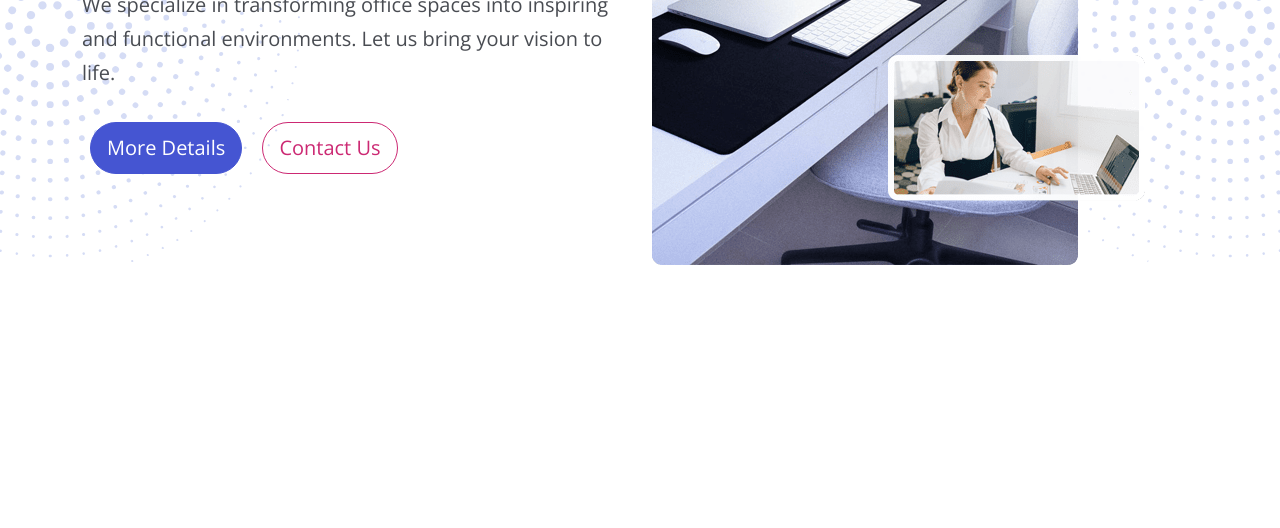
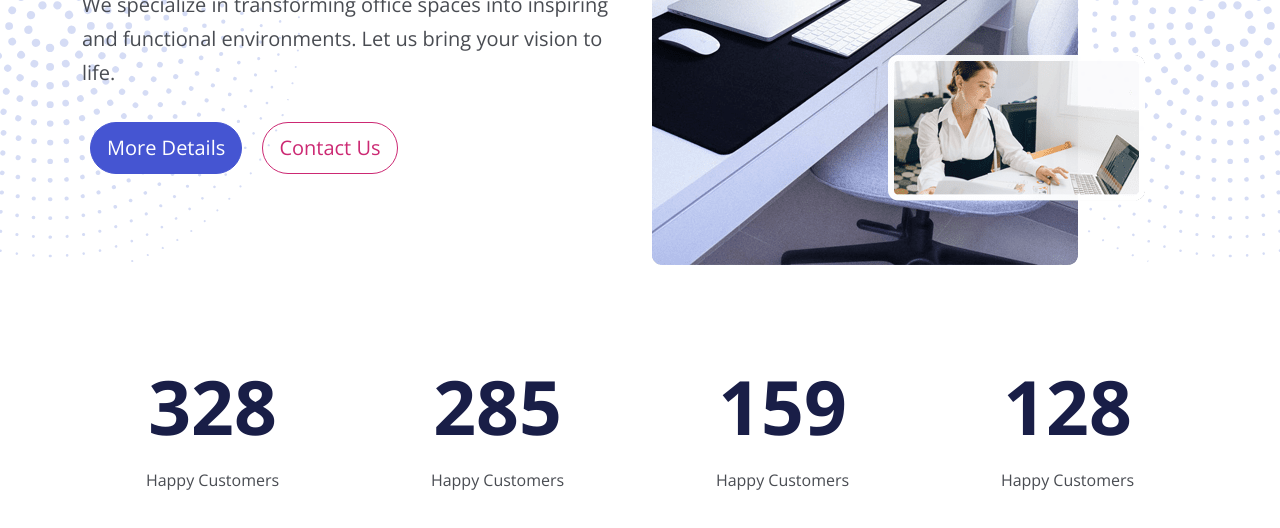
Before and after one commit to utsab420575/yavin-website, a website: page index.html in a window 1280 px wide. Shown: the part 476-1004 px from the top of the page. Before the commit the page ends 800 px from the top, so only its background shows below. Drawn offline with nearby package versions, Linux system fonts and the light colour scheme.

Commit message:
user count

```diff
--- a/index.html
+++ b/index.html
@@ -97,7 +97,32 @@
     </div>
 </header>
 
+<!-- Stats -->
+<section id="stats" class="stats">
+    <div class="container">
+        <div class="row my-6">
+            <div class="col-md-3 com-sm-6 text-center">
+                <h2 class="counter xl-text" data-target="328"></h2>
+                <p>Happy Customers</p>
+            </div>
 
+            <div class="col-md-3 com-sm-6 text-center">
+                <h2 class="counter xl-text" data-target="285"></h2>
+                <p>Happy Customers</p>
+            </div>
+
+            <div class="col-md-3 com-sm-6 text-center">
+                <h2 class="counter xl-text" data-target="159"></h2>
+                <p>Happy Customers</p>
+            </div>
+
+            <div class="col-md-3 com-sm-6 text-center">
+                <h2 class="counter xl-text" data-target="128"></h2>
+                <p>Happy Customers</p>
+            </div>
+        </div>
+    </div>
+</section>
 
 
 
--- a/js/script.js
+++ b/js/script.js
@@ -12,4 +12,47 @@ function userScroll() {
         }
     });
 }
+
+
+// Function to increment and animate the counter values
+function incrementStats() {
+    // Select all elements with the class 'counter'
+    const counters = document.querySelectorAll('.counter');
+
+    // Loop through each counter element
+    counters.forEach((counter) => {
+        // Initialize the counter's displayed value to 0
+        counter.innerText = 0;
+
+        // Function to update the counter value
+        const updateCounter = () => {
+            // Get the target value from the 'data-target' attribute and convert it to a number
+            const target = +counter.getAttribute('data-target');
+
+            // Get the current value of the counter and convert it to a number
+            const c = +counter.innerText;
+
+            // Calculate the increment value for smooth animation
+            const increment = target / 200;
+
+            // Check if the current value is less than the target value
+            if (c < target) {
+                // Increment the current value and update the displayed value
+                counter.innerText = Math.ceil(c + increment);
+
+                // Call the `updateCounter` function again after a short delay (1ms)
+                setTimeout(updateCounter, 1);
+            } else {
+                // If the current value reaches or exceeds the target, set it to the exact target value
+                counter.innerText = target;
+            }
+        };
+
+        // Start the counter animation
+        updateCounter();
+    });
+}
+
+// Run the `incrementStats` function when the DOM content is fully loaded
+document.addEventListener('DOMContentLoaded', incrementStats);
 document.addEventListener('DOMContentLoaded', userScroll);
```
